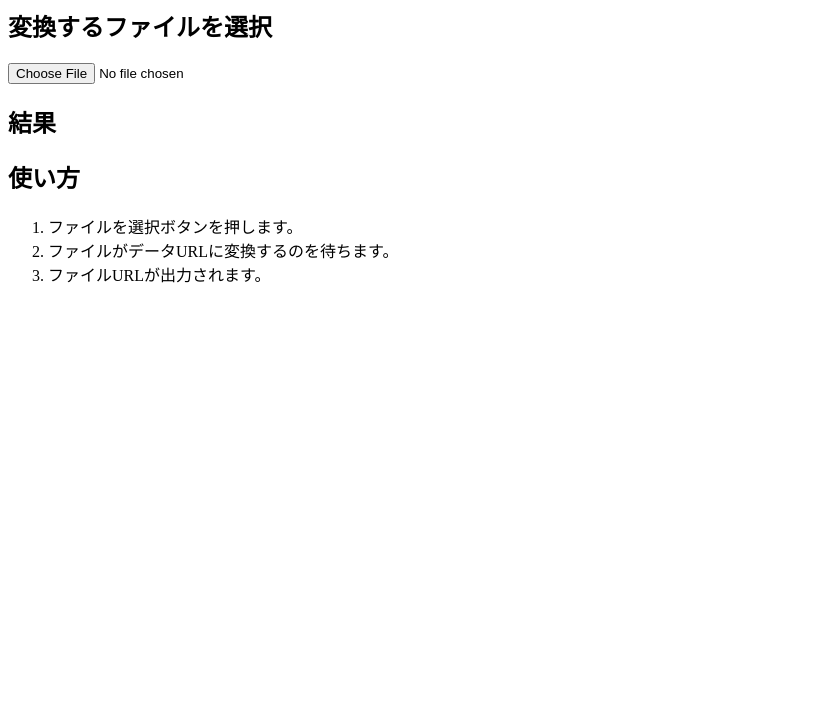
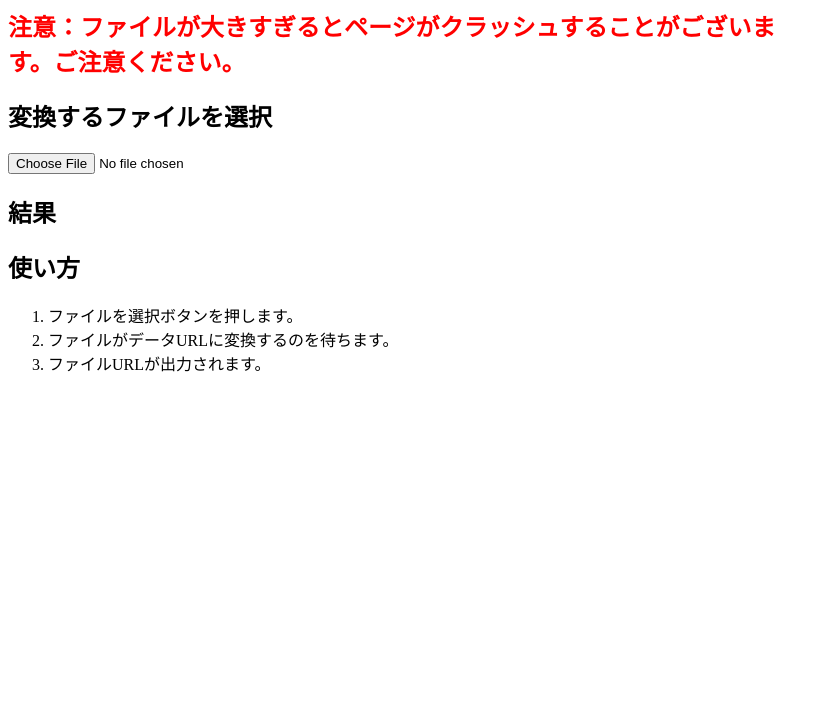
Before and after one commit to chakkun1121/dataURL, a plain HTML site: page index.html in a window 1280 px wide. Shown: the part 81-800 px from the top of the page, without its empty margins (0-829 px from the left). Drawn offline with Linux system fonts and the light colour scheme.

Commit message:
Update index.html

```diff
--- a/index.html
+++ b/index.html
@@ -16,6 +16,7 @@
     <h1>ファイルをdataURLに変換</h1>
   </header>
   <div class="main">
+    <h2 style="color:red">注意：ファイルが大きすぎるとページがクラッシュすることがございます。ご注意ください。</h2>
     <section id="app">
       <h2>変換するファイルを選択</h2><label><input type="file" id="input" onchange="view_file();"/></label>
       <h2>結果</h2>
```
